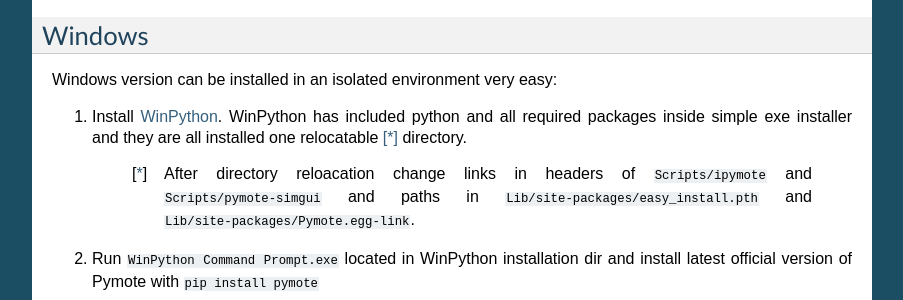
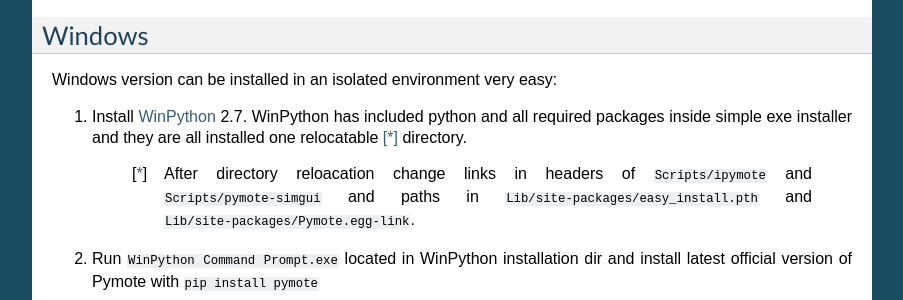
Before and after one commit to darbula/pymote, a Sphinx documentation site: the page built from docs/install/installation.rst, in a window 1280 px wide and 900 px high, scrolled down 939 px. Shown: the part 152-452 px from the top of the window, without its empty margins (198-1101 px from the left). Built offline with Sphinx 7.4.7, drawn with Linux system fonts in a browser that asks for light colours; formulas are drawn with MathJax 3; the version number could not be read and is left out.

Commit message:
Update installation.rst

```diff
--- a/docs/install/installation.rst
+++ b/docs/install/installation.rst
@@ -47,7 +47,7 @@
 *******
 Windows version can be installed in an isolated environment very easy:
 
-#. Install `WinPython <https://code.google.com/p/winpython/>`_. WinPython has included python and all required packages inside simple exe installer and they are all installed one relocatable [*]_ directory.
+#. Install `WinPython <https://winpython.github.io/>`_ 2.7. WinPython has included python and all required packages inside simple exe installer and they are all installed one relocatable [*]_ directory.
 
     .. [*] After directory reloacation change links in headers of ``Scripts/ipymote`` and ``Scripts/pymote-simgui`` and paths in ``Lib/site-packages/easy_install.pth`` and ``Lib/site-packages/Pymote.egg-link``.
 
```
